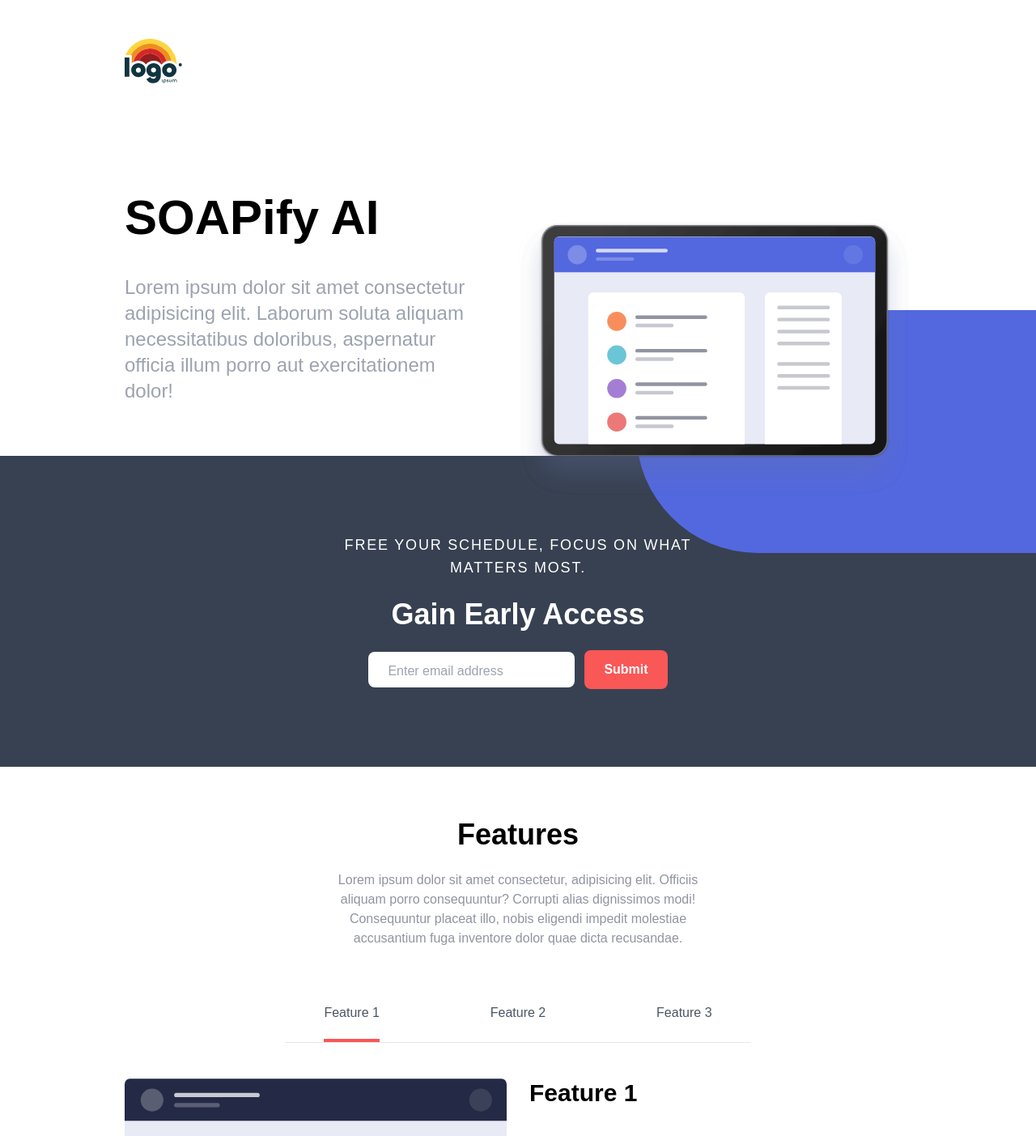
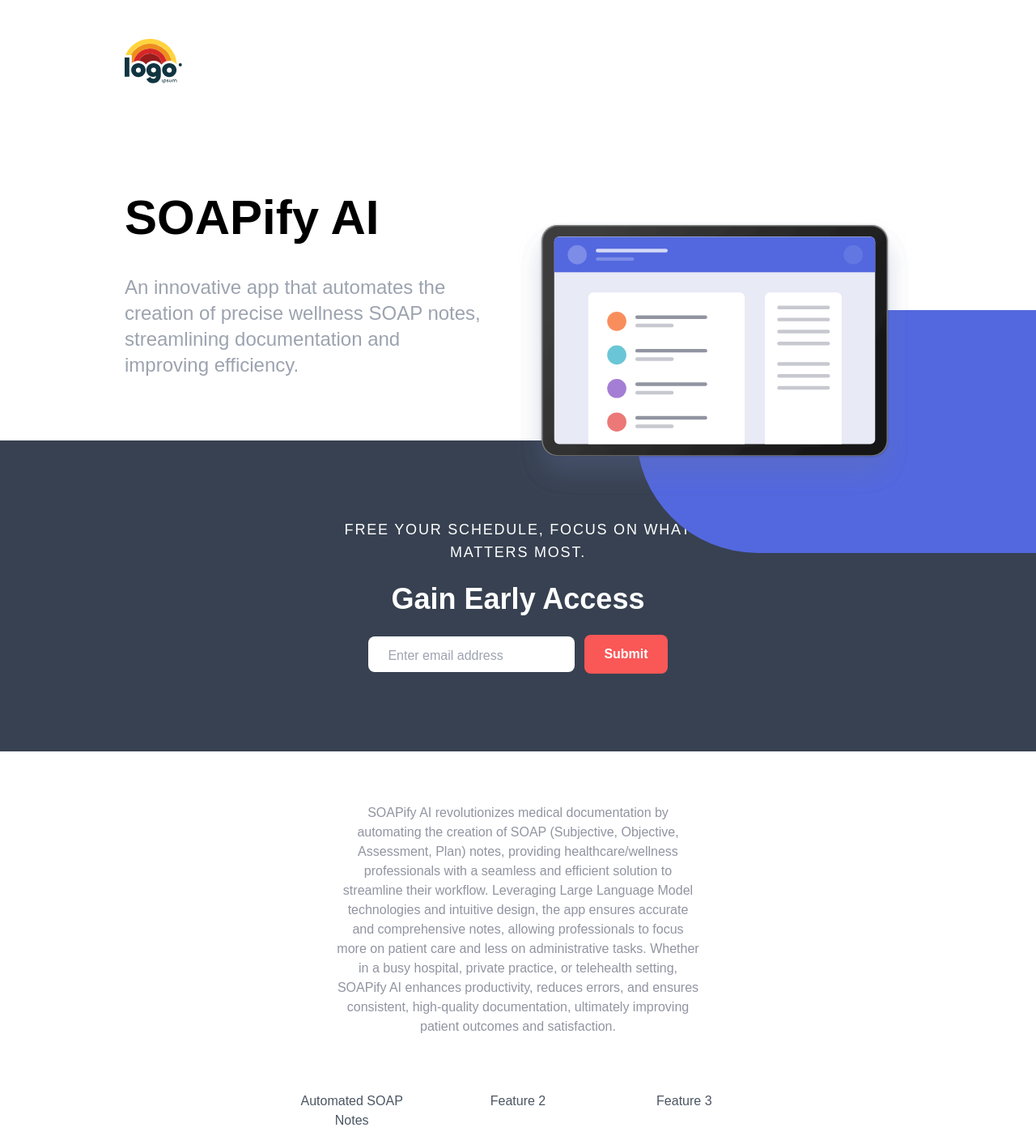
Before and after one commit to thomasmartinez114/soapify, a Next.js app: page / in a window 1280 px wide. Shown: the top 1403 px of the page at 81% size. Built offline with nearby package versions, Linux system fonts and the light colour scheme.

Commit message:
updated Features and description

```diff
--- a/components/Features.jsx
+++ b/components/Features.jsx
@@ -46,12 +46,19 @@ const Features = () => {
     <>
       <section id='features'>
         <div className='container mx-auto mt-16 px-6'>
-          <h2 className='mb-6 text-4xl font-semibold text-center'>Features</h2>
+          {/* <h2 className='mb-6 text-4xl font-semibold text-center'>Features</h2> */}
           <p className='max-w-md mx-auto text-center text-grayishBlue'>
-            Lorem ipsum dolor sit amet consectetur, adipisicing elit. Officiis
-            aliquam porro consequuntur? Corrupti alias dignissimos modi!
-            Consequuntur placeat illo, nobis eligendi impedit molestiae
-            accusantium fuga inventore dolor quae dicta recusandae.
+            SOAPify AI revolutionizes medical documentation by automating the
+            creation of SOAP (Subjective, Objective, Assessment, Plan) notes,
+            providing healthcare/wellness professionals with a seamless and
+            efficient solution to streamline their workflow. Leveraging Large
+            Language Model technologies and intuitive design, the app ensures
+            accurate and comprehensive notes, allowing professionals to focus
+            more on patient care and less on administrative tasks. Whether in a
+            busy hospital, private practice, or telehealth setting, SOAPify AI
+            enhances productivity, reduces errors, and ensures consistent,
+            high-quality documentation, ultimately improving patient outcomes
+            and satisfaction.
           </p>
         </div>
       </section>
@@ -72,7 +79,7 @@ const Features = () => {
                 className='py-5 border-b-4 border-softRed'
                 data-target='panel-1'
               >
-                Feature 1
+                Automated SOAP Notes
               </div>
             </div>
             {/* Tab 2 */}
@@ -100,7 +107,7 @@ const Features = () => {
               {/* Panel Content */}
               <div className='flex flex-col space-y-8 md:w-1/2'>
                 <h3 className='mt-32 text-3xl font-semibold text-center md:mt-0 md:text-left'>
-                  Feature 1
+                  Automated SOAP Notes
                 </h3>
                 <p className='max-w-md text-center text-grayishBlue md:text-left'>
                   Lorem ipsum dolor sit amet consectetur adipisicing elit.
--- a/components/Hero.jsx
+++ b/components/Hero.jsx
@@ -12,9 +12,8 @@ const Hero = () => {
             SOAPify AI
           </h1>
           <p className='max-w-md mx-auto text-lg text-center text-gray-400 lg:text-2xl lg:text-left lg:mt-0 lg:mx-0'>
-            Lorem ipsum dolor sit amet consectetur adipisicing elit. Laborum
-            soluta aliquam necessitatibus doloribus, aspernatur officia illum
-            porro aut exercitationem dolor!
+            An innovative app that automates the creation of precise wellness
+            SOAP notes, streamlining documentation and improving efficiency.
           </p>
 
           {/* <!-- Buttons Container --> */}
```
